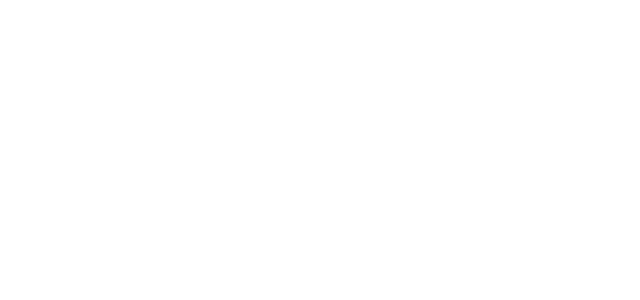
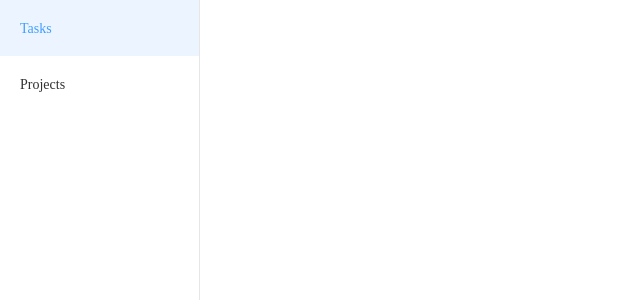
Before and after one commit to HLN177/ToDoList-Web, a Vue app: page / in a window 1280 px wide. Shown: the top 300 px of the page, without its empty margins (0-640 px from the left). Built offline with nearby package versions, Linux system fonts and the light colour scheme.

Commit message:
feat: router

```diff
--- a/index.html
+++ b/index.html
@@ -4,7 +4,20 @@
     <meta charset="UTF-8" />
     <link rel="icon" href="/favicon.ico" />
     <meta name="viewport" content="width=device-width, initial-scale=1.0" />
-    <title>Vite App</title>
+    <title>ToDoList</title>
+    <style>
+      html, body {
+        width: 100%;
+        height: 100%;
+        margin: 0;
+        overflow: hidden;
+      }
+
+      #app {
+        width: 100%;
+        height: 100%;
+      }
+    </style>
   </head>
   <body>
     <div id="app"></div>
--- a/package.json
+++ b/package.json
@@ -11,7 +11,9 @@
     "lint": "eslint . --ext .vue,.js,.jsx,.cjs,.mjs --fix --ignore-path .gitignore"
   },
   "dependencies": {
+    "axios": "^0.27.2",
     "element-ui": "^2.15.10",
+    "lodash": "^4.17.21",
     "vue": "^2.7.7",
     "vue-router": "^3.5.4",
     "vuex": "^3.6.2"
--- /dev/null
+++ b/src/components/NavBar/NavBar.vue
@@ -0,0 +1,53 @@
+<template>
+  <el-menu
+    :default-active="defaultActive"
+    :router="true"
+    class="menu"
+  >
+    <el-menu-item
+      v-for="item in menuItems"
+      :index="item.index"
+      :key="item.index"
+      :route="item.route"
+    >
+      <span slot="title">{{ item.name }}</span>
+    </el-menu-item>
+  </el-menu>
+</template>
+
+<script>
+import MenuConfig from './NavBarData';
+
+const {defaultActive, menuItems} = MenuConfig;
+
+export default {
+  components: {
+  },
+  props: {
+
+  },
+  data() {
+    return {
+      defaultActive,
+      menuItems
+    };
+  },
+  computed: {
+  },
+  watch: {
+
+  },
+  mounted() {
+  },
+  beforeDestroy() {
+
+  },
+  methods: {
+  }
+};
+</script>
+<style lang="less" scoped>
+.menu{
+  height: 100%;
+}
+</style>
--- /dev/null
+++ b/src/components/NavBar/NavBarData.js
@@ -0,0 +1,18 @@
+const MenuConfig = {
+  defaultActive: '1',
+  menuItems: [
+    {
+      index: '1',
+      name: 'Tasks',
+      route: {path: '/tasks'}
+    },
+    {
+      index: '2',
+      name: 'Projects',
+      route: {path: '/projects'}
+    }
+  ]
+};
+
+
+export default MenuConfig;
--- a/src/components/TestPage.vue
+++ b/src/components/TestPage.vue
@@ -1,5 +1,5 @@
 <template>
-  <div class="fuck">
+  <div class="about">
     {{count}}
   </div>
 </template>
@@ -34,4 +34,15 @@ export default {
 };
 </script>
 <style lang="less" scoped>
+// .fuck {
+//   width: 100%;
+//   height: 100%;
+// }
+@media (min-width: 1024px) {
+  .about {
+    min-height: 100vh;
+    display: flex;
+    align-items: center;
+  }
+}
 </style>
--- a/src/router/index.js
+++ b/src/router/index.js
@@ -1,6 +1,7 @@
 import Vue from 'vue'
 import VueRouter from 'vue-router'
 // import HomeView from '../views/HomeView.vue'
+const DashboardView = () => import('../views/DashboardView.vue');
 
 Vue.use(VueRouter)
 
@@ -8,24 +9,30 @@ const router = new VueRouter({
   mode: 'history',
   base: import.meta.env.BASE_URL,
   routes: [
+    {
+      path: '/',
+      name: 'dashboard',
+      // redirect: '/test',
+      component: DashboardView
+    }
     // {
     //   path: '/',
     //   name: 'home',
     //   component: HomeView
     // },
-    {
-      path: '/about',
-      name: 'about',
-      // route level code-splitting
-      // this generates a separate chunk (About.[hash].js) for this route
-      // which is lazy-loaded when the route is visited.
-      component: () => import('../views/AboutView.vue')
-    },
-    {
-      path: '/test',
-      name: 'test',
-      component: () => import('../components/TestPage.vue')
-    }
+    // {
+    //   path: '/about',
+    //   name: 'about',
+    //   // route level code-splitting
+    //   // this generates a separate chunk (About.[hash].js) for this route
+    //   // which is lazy-loaded when the route is visited.
+    //   component: () => import('../views/AboutView.vue')
+    // },
+    // {
+    //   path: '/test',
+    //   name: 'test',
+    //   component: () => import('../components/TestPage.vue')
+    // }
   ]
 })
 
--- /dev/null
+++ b/src/views/DashboardView.vue
@@ -0,0 +1,42 @@
+<template>
+  <el-container class="container">
+    <el-aside width="200px">
+      <NavBar />
+    </el-aside>
+    <el-main>
+      <router-view />
+    </el-main>
+  </el-container>
+</template>
+
+<script>
+import NavBar from '../components/NavBar/NavBar.vue';
+
+export default {
+  components: {
+    NavBar
+  },
+  props: {
+
+  },
+  data() {
+    return {
+    };
+  },
+  computed: {
+  },
+  watch: {
+
+  },
+  mounted() {
+  },
+  methods: {
+  }
+};
+</script>
+<style lang="less" scoped>
+.container {
+  width: 100%;
+  height: 100%;
+}
+</style>
```
Also changed, not shown: 1 other file (tests, documents, lock files or other folders).
